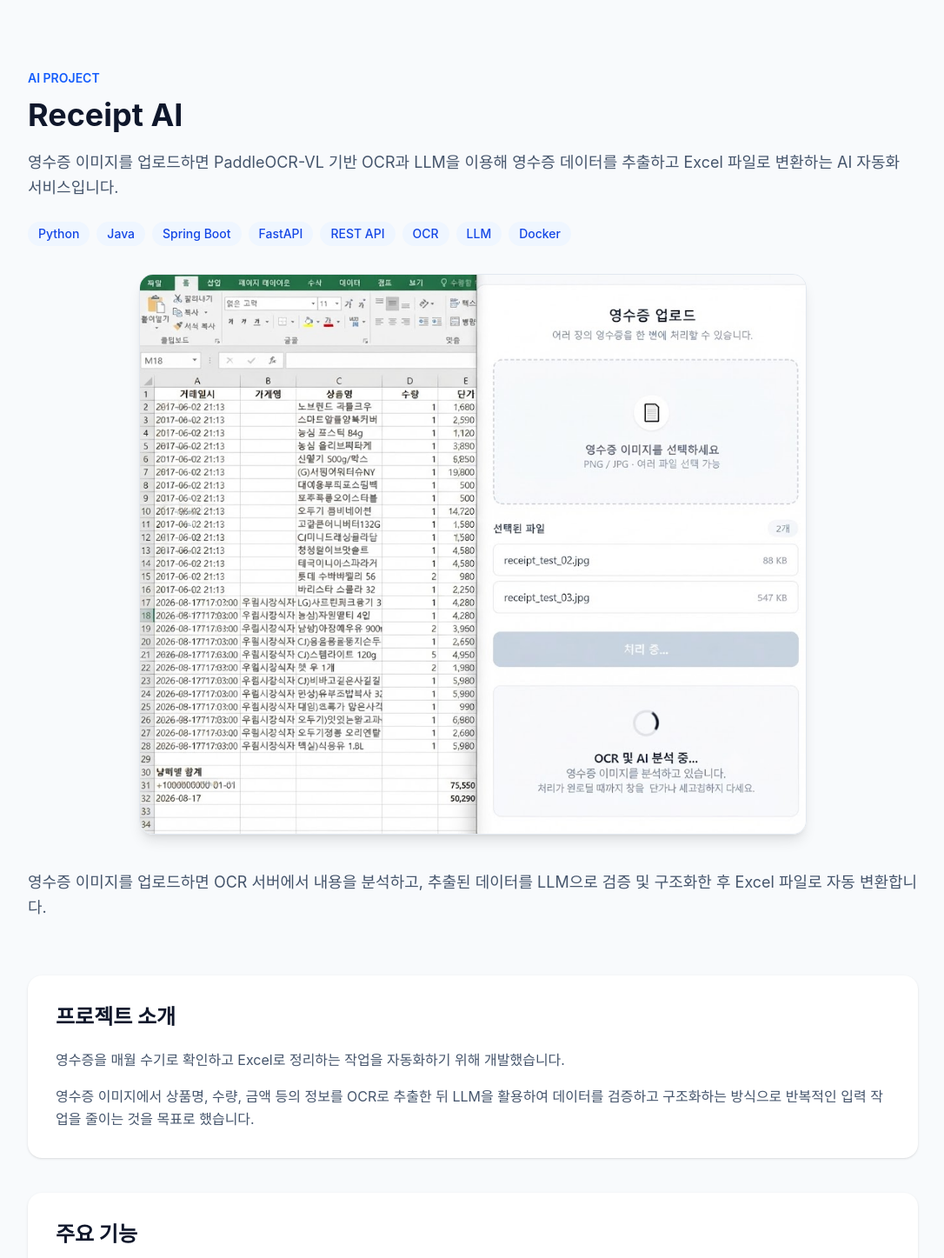
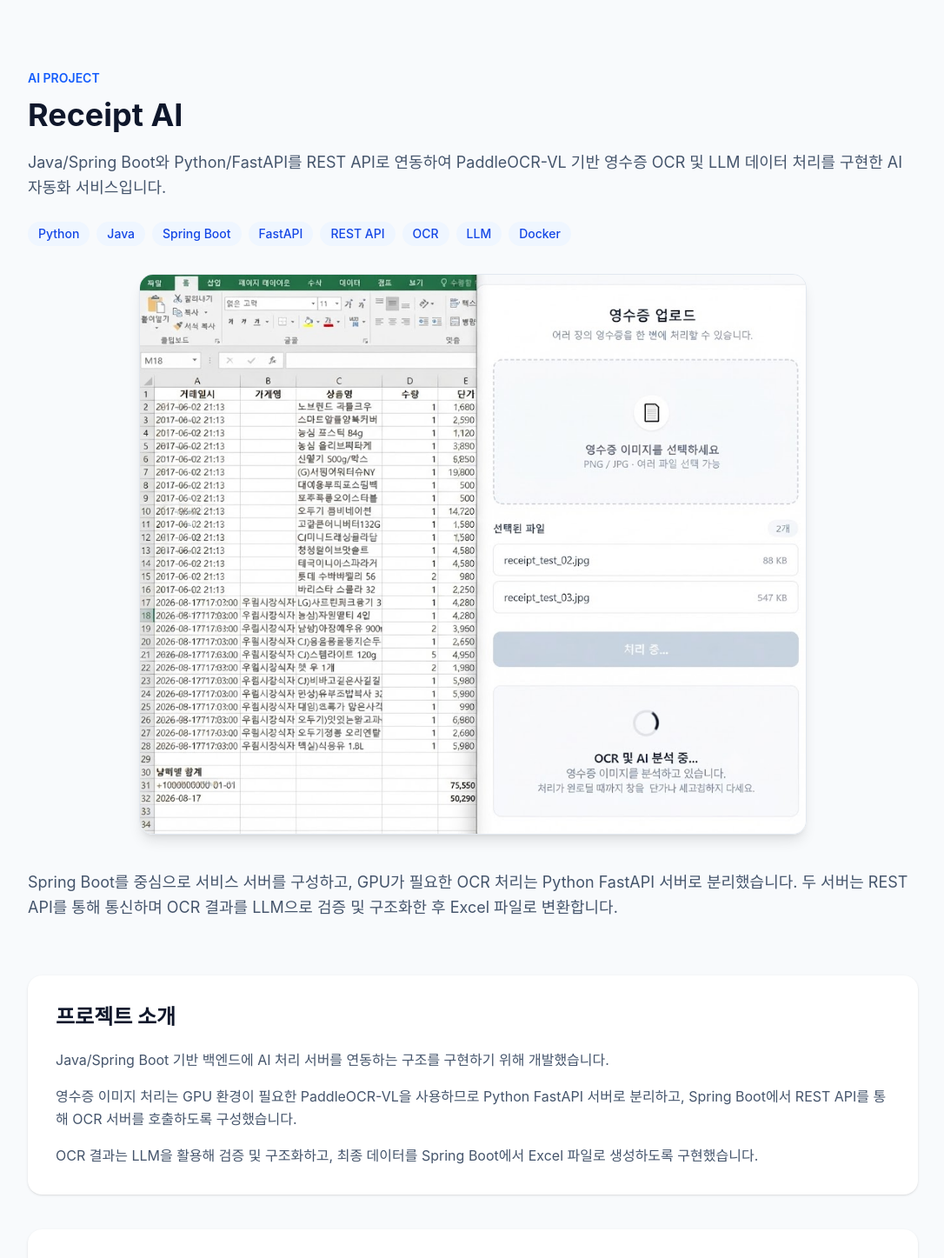
Before and after one commit to JUNGHEEYOUNG9090/portfolio, a React app: page /projects/ReceiptOcr in a window 1280 px wide. Shown: the top 1447 px of the page at 87% size, without its empty margins (96-1182 px from the left). Built offline with nearby package versions, Linux system fonts and the light colour scheme; the HTML template or start-up script is replaced by a standard one.

Commit message:
프로젝트 수정

```diff
--- a/src/data/projects.ts
+++ b/src/data/projects.ts
@@ -34,9 +34,9 @@ export const projects = [
   },
   {
     id: 1,
-    title: "Receipt AI",
+    title: "AI OCR 연동 서비스",
     description:
-      "영수증 이미지를 업로드하면 PaddleOCR-VL 기반 OCR을 이용해 영수증 데이터를 추출하고 LLM으로 추론하여 Excel 파일로 변환하는 JAVA / AI 자동화 서비스입니다.",
+      "Java/Spring Boot와 Python/FastAPI를 REST API로 연동하여 PaddleOCR-VL 기반 영수증 OCR 및 LLM 데이터 변환을 구현한 AI 자동화 서비스입니다.",
     stack: [
       "Python",
       "Java",
--- a/src/pages/projects/ReceiptOcr.tsx
+++ b/src/pages/projects/ReceiptOcr.tsx
@@ -22,9 +22,8 @@ function ReceiptOcr() {
           <h1 className="mb-5 text-4xl font-bold text-slate-900">Receipt AI</h1>
 
           <p className="mb-6 text-lg leading-relaxed text-slate-600">
-            영수증 이미지를 업로드하면 PaddleOCR-VL 기반 OCR과 LLM을 이용해
-            영수증 데이터를 추출하고 Excel 파일로 변환하는 AI 자동화
-            서비스입니다.
+            Java/Spring Boot와 Python/FastAPI를 REST API로 연동하여 PaddleOCR-VL
+            기반 영수증 OCR 및 LLM 데이터 처리를 구현한 AI 자동화 서비스입니다.
           </p>
 
           <div className="mb-8 flex flex-wrap gap-2">
@@ -46,22 +45,29 @@ function ReceiptOcr() {
           />
 
           <p className="text-lg leading-relaxed text-slate-600">
-            영수증 이미지를 업로드하면 OCR 서버에서 내용을 분석하고, 추출된
-            데이터를 LLM으로 검증 및 구조화한 후 Excel 파일로 자동 변환합니다.
+            Spring Boot를 중심으로 서비스 서버를 구성하고, GPU가 필요한 OCR
+            처리는 Python FastAPI 서버로 분리했습니다. 두 서버는 REST API를 통해
+            통신하며 OCR 결과를 LLM으로 검증 및 구조화한 후 Excel 파일로
+            변환합니다.
           </p>
         </section>
 
         {/* Project Overview */}
         <ProjectSection title="프로젝트 소개">
           <p>
-            영수증을 매월 수기로 확인하고 Excel로 정리하는 작업을 자동화하기
-            위해 개발했습니다.
+            Java/Spring Boot 기반 백엔드에 AI 처리 서버를 연동하는 구조를
+            구현하기 위해 개발했습니다.
           </p>
 
           <p className="mt-4">
-            영수증 이미지에서 상품명, 수량, 금액 등의 정보를 OCR로 추출한 뒤
-            LLM을 활용하여 데이터를 검증하고 구조화하는 방식으로 반복적인 입력
-            작업을 줄이는 것을 목표로 했습니다.
+            영수증 이미지 처리는 GPU 환경이 필요한 PaddleOCR-VL을 사용하므로
+            Python FastAPI 서버로 분리하고, Spring Boot에서 REST API를 통해 OCR
+            서버를 호출하도록 구성했습니다.
+          </p>
+
+          <p className="mt-4">
+            OCR 결과는 LLM을 활용해 검증 및 구조화하고, 최종 데이터를 Spring
+            Boot에서 Excel 파일로 생성하도록 구현했습니다.
           </p>
         </ProjectSection>
 
```
